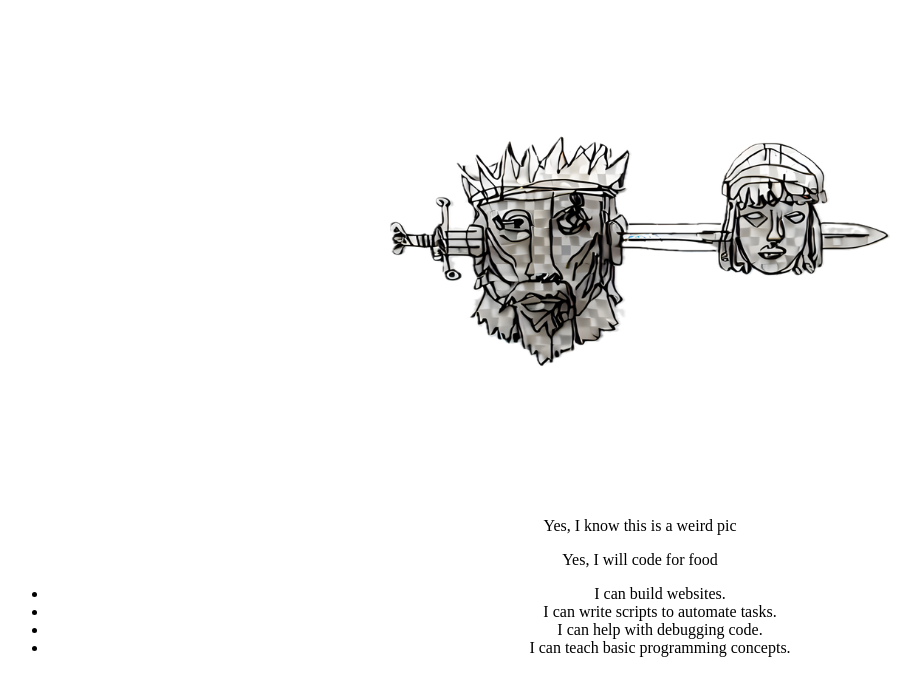
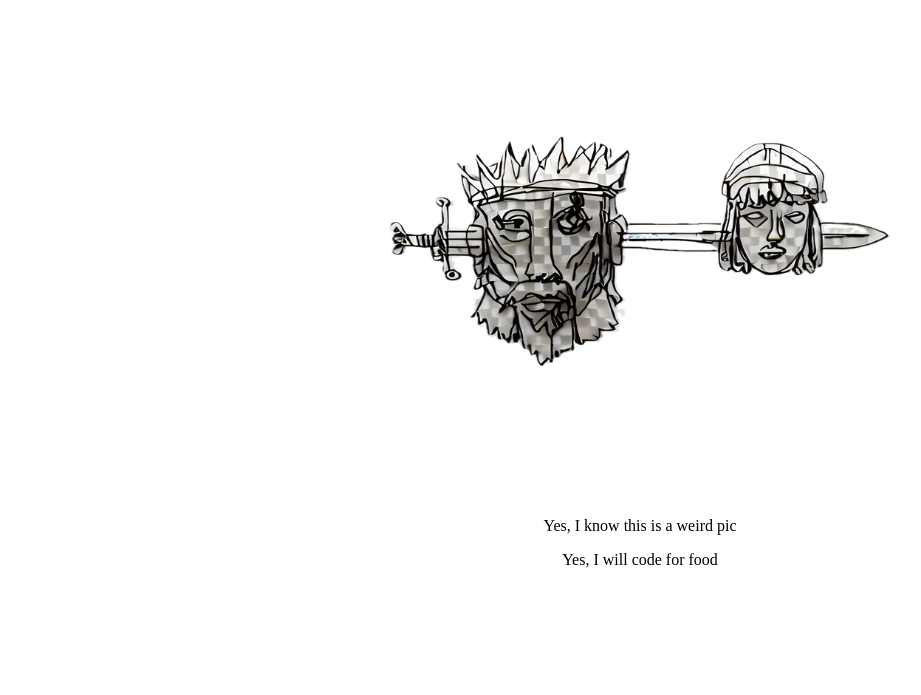
Before and after one commit to Brickbloke/bricko-personal-site1, a plain HTML site: page index.html in a window 1280 px wide. Shown: the part 79-774 px from the top of the page, without its empty margins (0-921 px from the left). Drawn offline with Linux system fonts and the light colour scheme.

Commit message:
Update index.html
fixed

```diff
--- a/index.html
+++ b/index.html
@@ -23,12 +23,6 @@
   <img src="stabby_steve.png" alt="A weird picture" />
   <p>Yes, I know this is a weird pic</p>
   <p>Yes, I will code for food</p>
-  <ul>
-    <li>I can build websites.</li>
-    <li>I can write scripts to automate tasks.</li>
-    <li>I can help with debugging code.</li>
-    <li>I can teach basic programming concepts.</li>
-  </ul>
 </body>
 
 </html>
```
